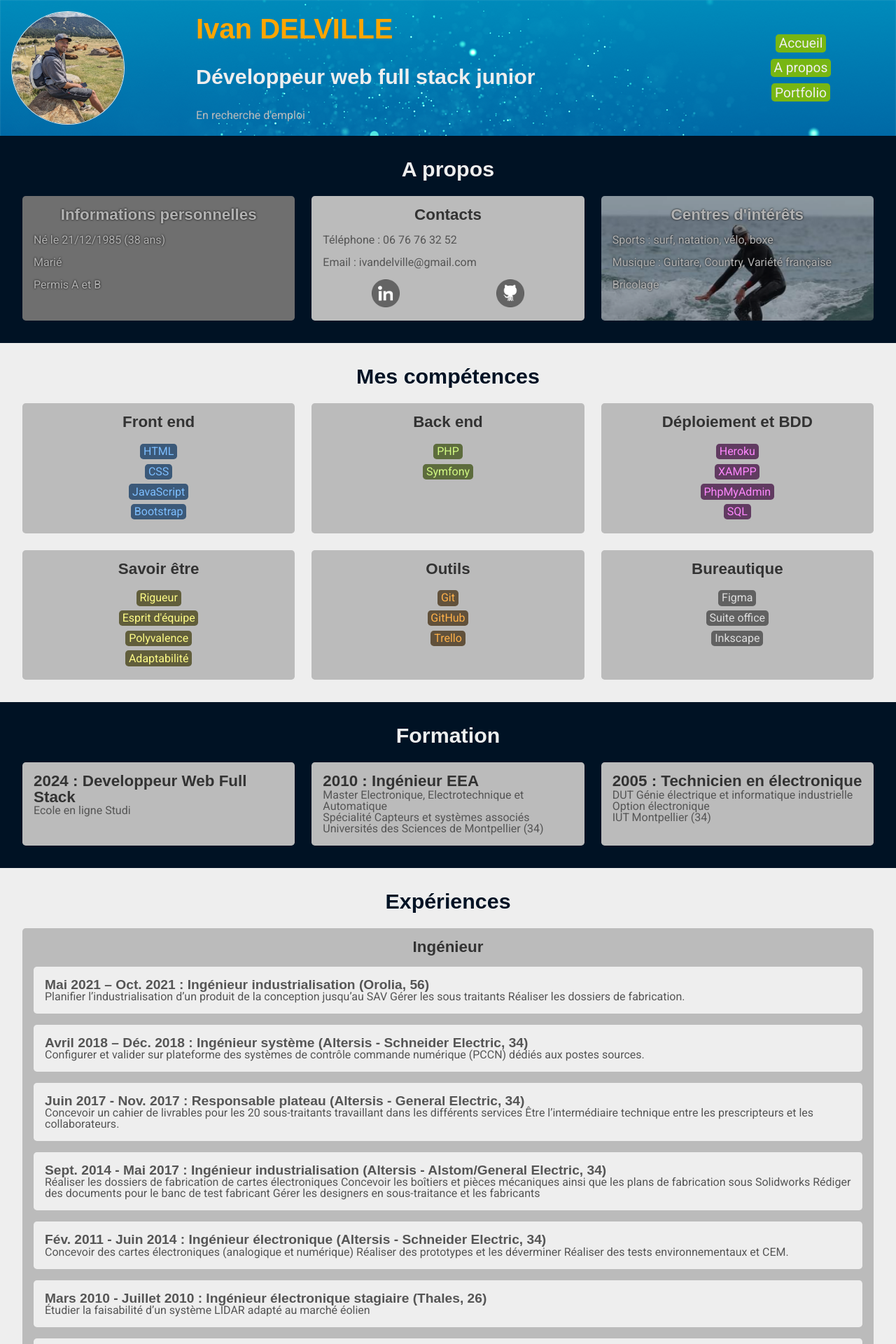
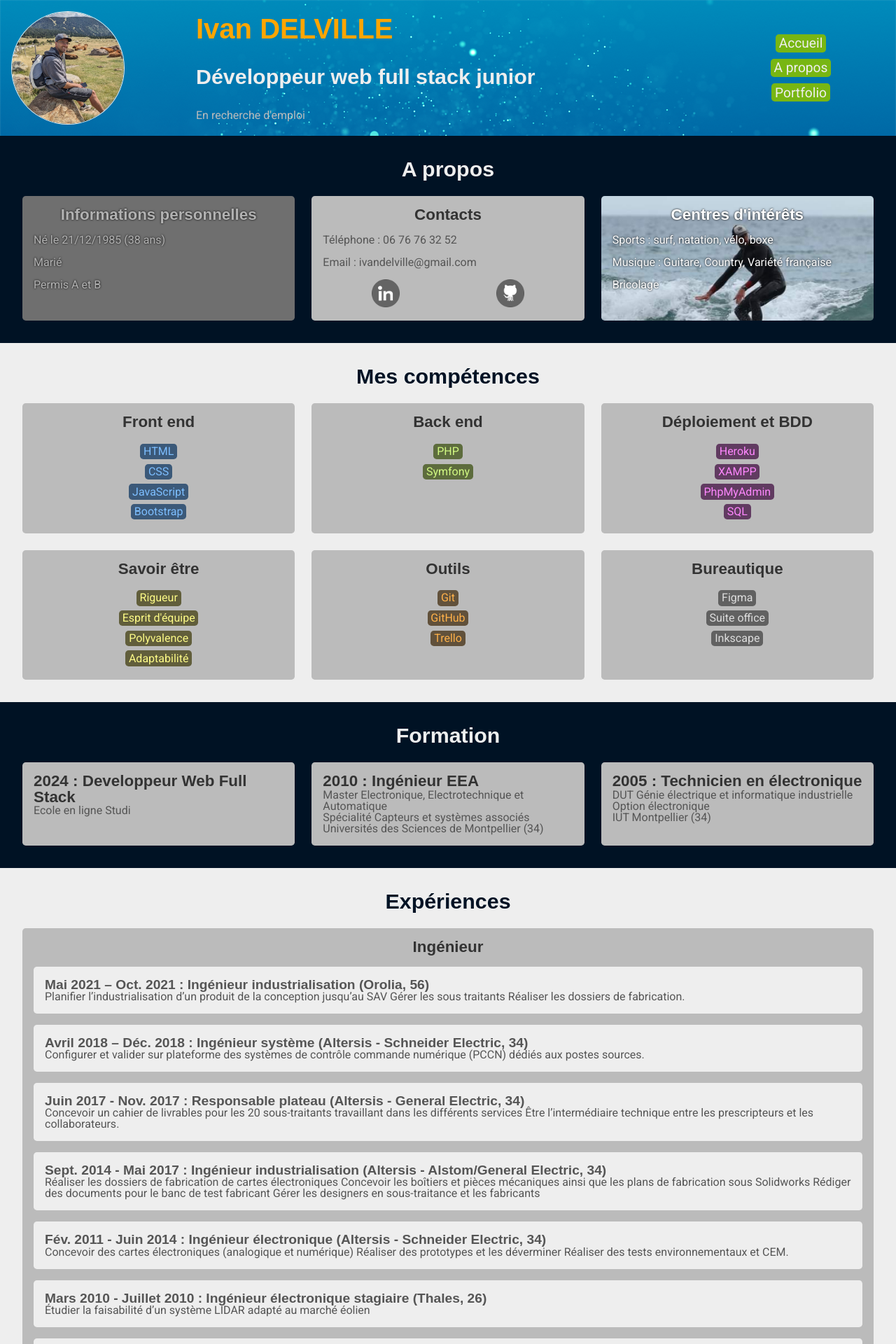
Before and after one commit to Popov505/CV, a PHP site: page /public/php/about.php in a window 1280 px wide. Shown: the top 1920 px of the page at 70% size. Run offline with PHP 8.4, Linux system fonts and the light colour scheme; grey boxes are pictures that could not be loaded.

Commit message:
about.css : color test

```diff
--- a/public/styles/about.css
+++ b/public/styles/about.css
@@ -37,7 +37,7 @@
   grid-area: various;
   background-image: url("/public/images/photos/photo-ivan-surf-square.webp");
   background-size: cover;
-  filter: brightness(70%);
+  /*filter: brightness(70%);*/
 }
 .personnal .various h3, .personnal .various p,
 .personnal .informations h3, .personnal .informations p {
```
